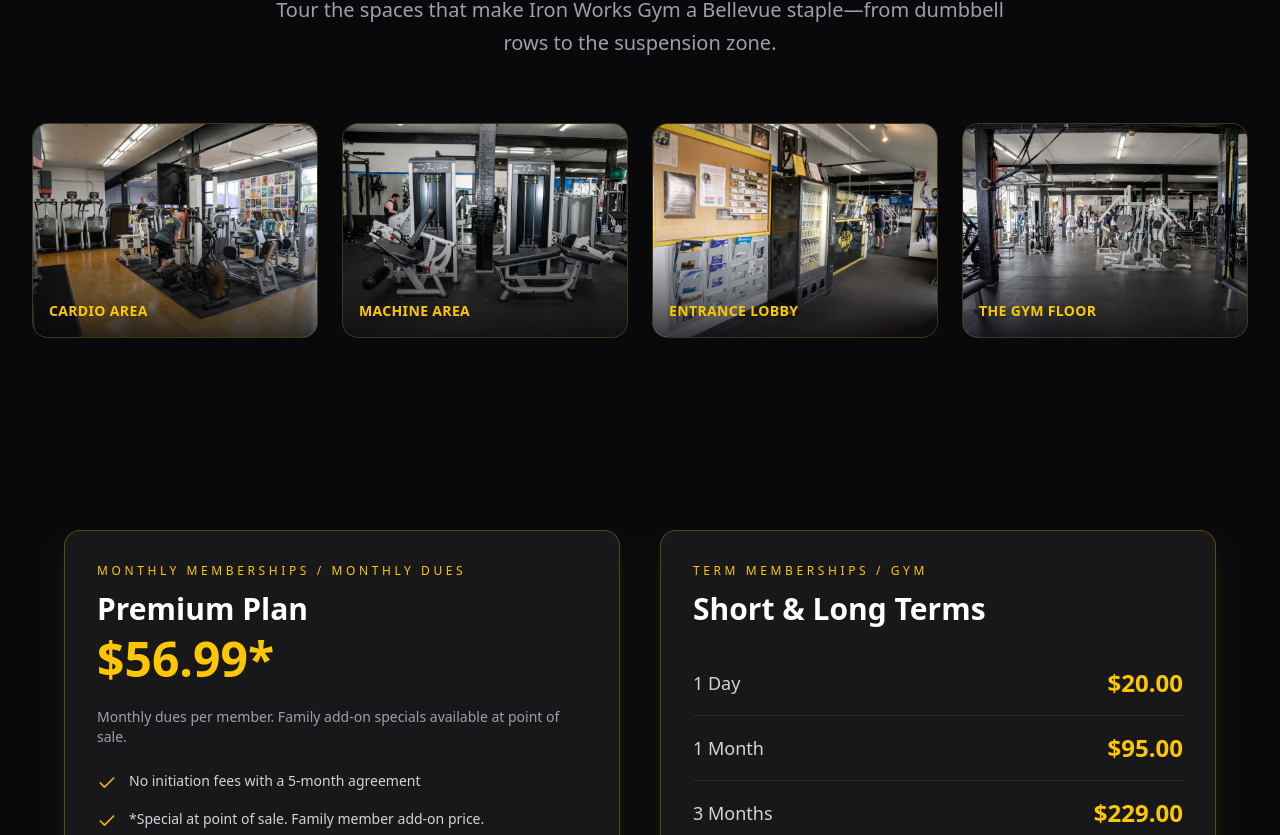
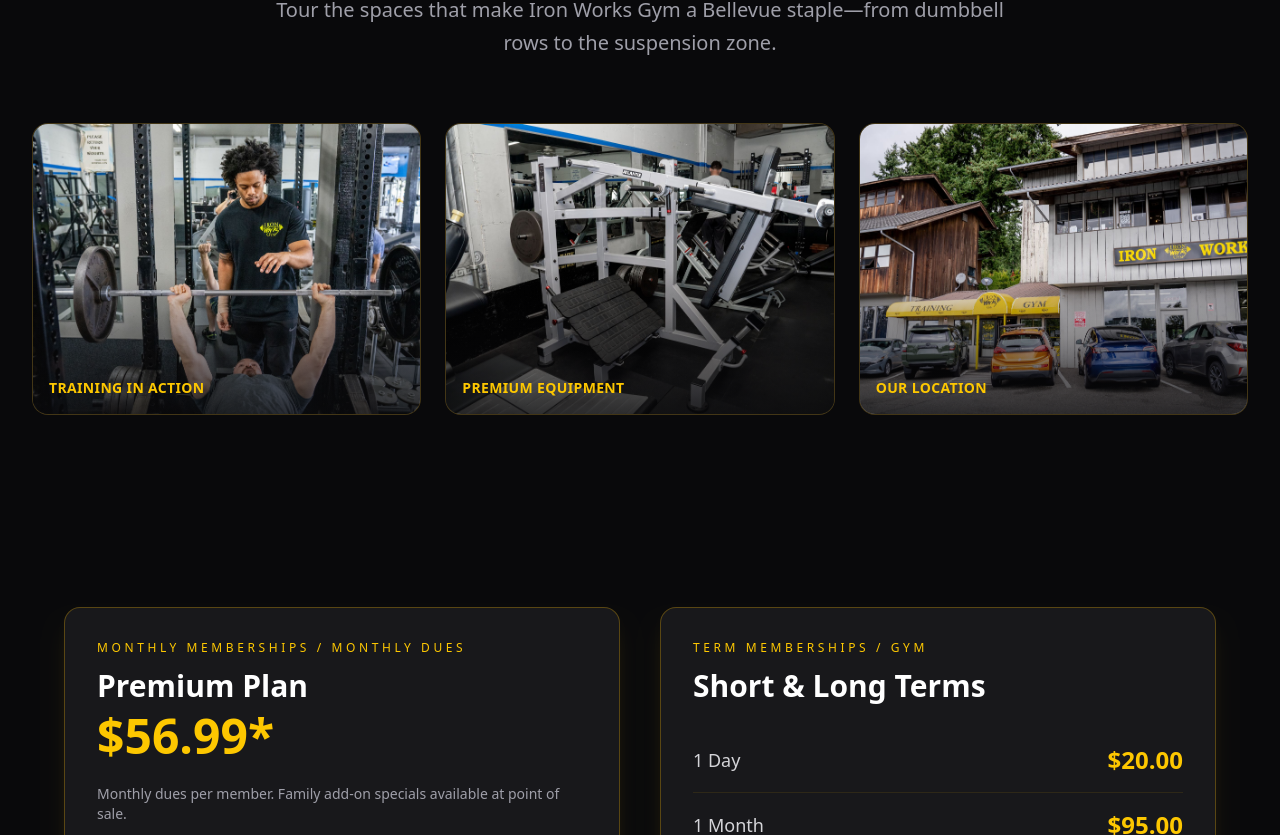
Before and after one commit to DrakeAlia/ironworks-gym, a Next.js app: page /membership in a window 1280 px wide. Shown: the part 678-1513 px from the top of the page. Built offline with nearby package versions, Linux system fonts and the light colour scheme.

Commit message:
made some changes for image placement and minor issues

```diff
--- a/app/about/page.tsx
+++ b/app/about/page.tsx
@@ -21,6 +21,11 @@ import { Skeleton } from "@/components/ui/skeleton";
 import { Separator } from "@/components/ui/separator";
 import CtaSection from "@/components/CtaSection";
 
+type PageProps = {
+  params: Promise<{ [key: string]: string }>;
+  searchParams: Promise<{ [key: string]: string | string[] | undefined }>;
+};
+
 const galleryImages = [
   {
     src: "/images/gym-entrance-lobby.jpg",
@@ -31,8 +36,8 @@ const galleryImages = [
     alt: "Front desk and reception area at Iron Works Gym",
   },
   {
-    src: "/images/gym-atmosphere.jpg",
-    alt: "Active training atmosphere at Iron Works Gym",
+    src: "/images/gym-building-front.jpg",
+    alt: "Iron Works Gym exterior and location in Bellevue",
   },
 ];
 
@@ -59,7 +64,7 @@ const carouselImages = [
   },
 ];
 
-export default function About() {
+export default function About(_props: PageProps) {
   const [api, setApi] = useState<CarouselApi>();
   const [current, setCurrent] = useState(0);
   const [selectedImage, setSelectedImage] = useState<{ src: string; alt: string } | null>(null);
@@ -369,6 +374,38 @@ export default function About() {
         </div>
       </section>
 
+      {/* Team & Community Culture Section */}
+      <section className="relative py-24 px-4 sm:px-6 lg:px-8 min-h-[70vh] flex items-center overflow-hidden">
+        <div className="absolute inset-0">
+          <Image
+            src="/images/staff-training-together.jpg"
+            alt="Iron Works Gym trainers coaching and working together"
+            fill
+            className="object-cover object-center"
+            sizes="100vw"
+          />
+        </div>
+        <div className="absolute inset-0 bg-zinc-950/60" />
+        <div className="relative z-10 max-w-4xl mx-auto text-center w-full">
+          <motion.div
+            initial={{ opacity: 0, y: 20 }}
+            whileInView={{ opacity: 1, y: 0 }}
+            viewport={{ once: true }}
+            transition={{ duration: 0.6 }}
+            className="space-y-6"
+          >
+            <h2 className="text-3xl sm:text-4xl md:text-5xl font-bold text-white mb-4 px-4 leading-tight">
+              Expert <span className="text-yellow-500">Coaching</span> &amp; Community
+            </h2>
+            <p className="text-base sm:text-lg md:text-xl lg:text-2xl text-zinc-200 leading-relaxed max-w-3xl mx-auto px-4">
+              Our experienced trainers are here to guide you, support your progress, and help you build sustainable strength. At Iron Works, you&apos;re part of a team committed to real results and lasting change.
+            </p>
+          </motion.div>
+        </div>
+      </section>
+
+      <Separator className="bg-yellow-500/10" />
+
       {/* Image Carousel */}
       <section className="py-12 sm:py-16 md:py-24 px-4 sm:px-6 lg:px-8">
         <div className="w-full relative">
--- a/app/membership/page.tsx
+++ b/app/membership/page.tsx
@@ -21,7 +21,12 @@ import {
 } from "@/components/ui/accordion";
 import CtaSection from "@/components/CtaSection";
 
-export default function Membership() {
+type PageProps = {
+  params: Promise<{ [key: string]: string }>;
+  searchParams: Promise<{ [key: string]: string | string[] | undefined }>;
+};
+
+export default function Membership(_props: PageProps) {
   const premiumPlan = {
     title: "Premium Plan",
     price: "$56.99*",
@@ -65,24 +70,19 @@ export default function Membership() {
 
   const galleryImages = [
     {
-      src: "/images/gym-cardio-area.jpg",
-      alt: "State-of-the-art cardio equipment at Iron Works Gym",
-      label: "Cardio Area",
+      src: "/images/gym-preacher-curl.jpg",
+      alt: "Member performing preacher curls at Iron Works Gym",
+      label: "Training in Action",
     },
     {
-      src: "/images/gym-machine-area.jpg",
-      alt: "Premium weight machines and strength training area",
-      label: "Machine Area",
+      src: "/images/equipment-atlantis-squat.jpg",
+      alt: "Premium Atlantis squat rack equipment at Iron Works Gym",
+      label: "Premium Equipment",
     },
     {
-      src: "/images/gym-entrance-lobby.jpg",
-      alt: "Welcoming entrance and lobby area at Iron Works Gym",
-      label: "Entrance Lobby",
-    },
-    {
-      src: "/images/acility-wide-shot.jpg",
-      alt: "Wide panoramic view of Iron Works Gym facility",
-      label: "The Gym Floor",
+      src: "/images/gym-exterior-wide.jpg",
+      alt: "Iron Works Gym exterior and building location",
+      label: "Our Location",
     },
   ];
 
@@ -107,7 +107,7 @@ export default function Membership() {
       <section className="relative py-24 px-4 sm:px-6 lg:px-8 overflow-hidden">
         <div className="absolute inset-0">
           <Image
-            src="/images/acility-wide-shot.jpg"
+            src="/images/facility-wide-shot.jpg"
             alt="Wide view of Iron Works Gym facility"
             fill
             priority
@@ -157,7 +157,7 @@ export default function Membership() {
             </p>
           </motion.div>
 
-          <div className="grid grid-cols-1 md:grid-cols-2 xl:grid-cols-4 gap-6">
+          <div className="grid grid-cols-1 md:grid-cols-2 lg:grid-cols-3 gap-6">
             {galleryImages.map((image, index) => (
               <motion.div
                 key={image.src}
--- a/app/page.tsx
+++ b/app/page.tsx
@@ -15,7 +15,12 @@ import { Button } from "@/components/ui/button";
 import { Separator } from "@/components/ui/separator";
 import CtaSection from "@/components/CtaSection";
 
-export default function Home() {
+type PageProps = {
+  params: Promise<{ [key: string]: string }>;
+  searchParams: Promise<{ [key: string]: string | string[] | undefined }>;
+};
+
+export default function Home(_props: PageProps) {
   const features = [
     {
       icon: Dumbbell,
@@ -226,14 +231,14 @@ export default function Home() {
 
       <Separator className="bg-yellow-500/20" />
 
-      {/* Functional Fitness Section */}
+      {/* Community & Brand Section */}
       <section className="relative py-24 px-4 sm:px-6 lg:px-8 min-h-[60vh] flex items-center overflow-hidden">
         <div className="absolute inset-0">
           <Image
-            src="/images/home-functional-training.jpg"
-            alt="Functional training at Iron Works"
+            src="/images/gym-branded-shirt.jpg"
+            alt="Iron Works Gym community and culture"
             fill
-            className="object-cover"
+            className="object-cover object-center"
             sizes="100vw"
           />
         </div>
@@ -263,10 +268,9 @@ export default function Home() {
               className="text-white"
             >
               <p className="text-base sm:text-lg md:text-xl lg:text-2xl leading-relaxed px-4">
-                With everything from the TRX Suspension Training, to
-                kettlebells, medicine balls, multi-height steps, to a functional
-                ladder training system, Ironworks is your destination for
-                functional fitness.
+                Since 1974, Iron Works has been more than a gym &mdash; it&apos;s a
+                community where dedicated athletes and everyday lifters train
+                together. Join Bellevue&apos;s most authentic training culture.
               </p>
             </motion.div>
           </div>
@@ -279,10 +283,10 @@ export default function Home() {
       <section className="relative py-24 px-4 sm:px-6 lg:px-8 min-h-[60vh] flex items-center overflow-hidden">
         <div className="absolute inset-0">
           <Image
-            src="/images/carousel-squat.jpg"
-            alt="Personal trainers at Iron Works"
+            src="/images/trainer-client-shoulders.jpg"
+            alt="Personal trainer coaching client at Iron Works Gym"
             fill
-            className="object-cover object-top"
+            className="object-cover object-center"
             sizes="100vw"
           />
         </div>
```
Also changed, not shown: app/trainers/page.tsx (+6 -1 lines), public/images/home-hero-woman.jpg (deleted).
